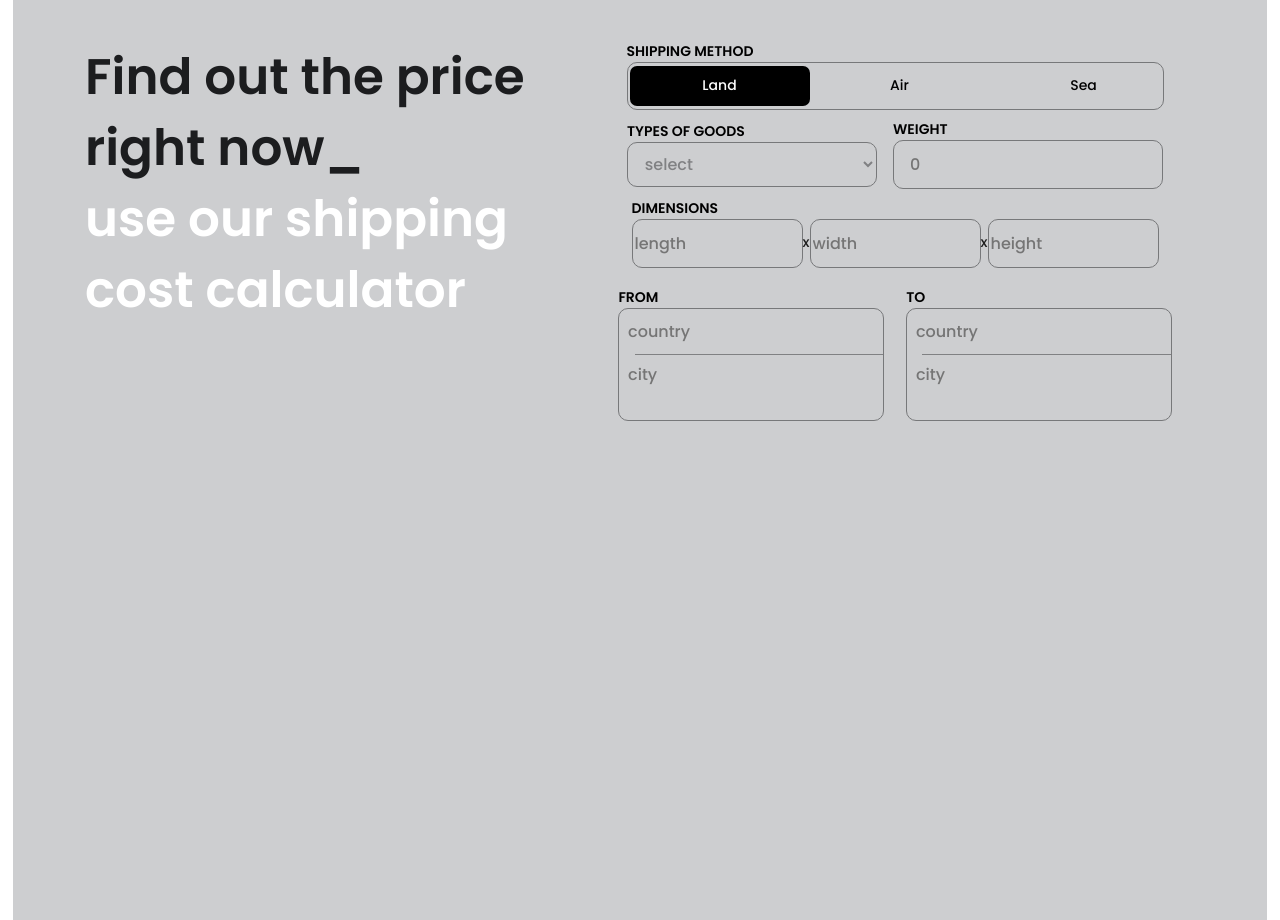
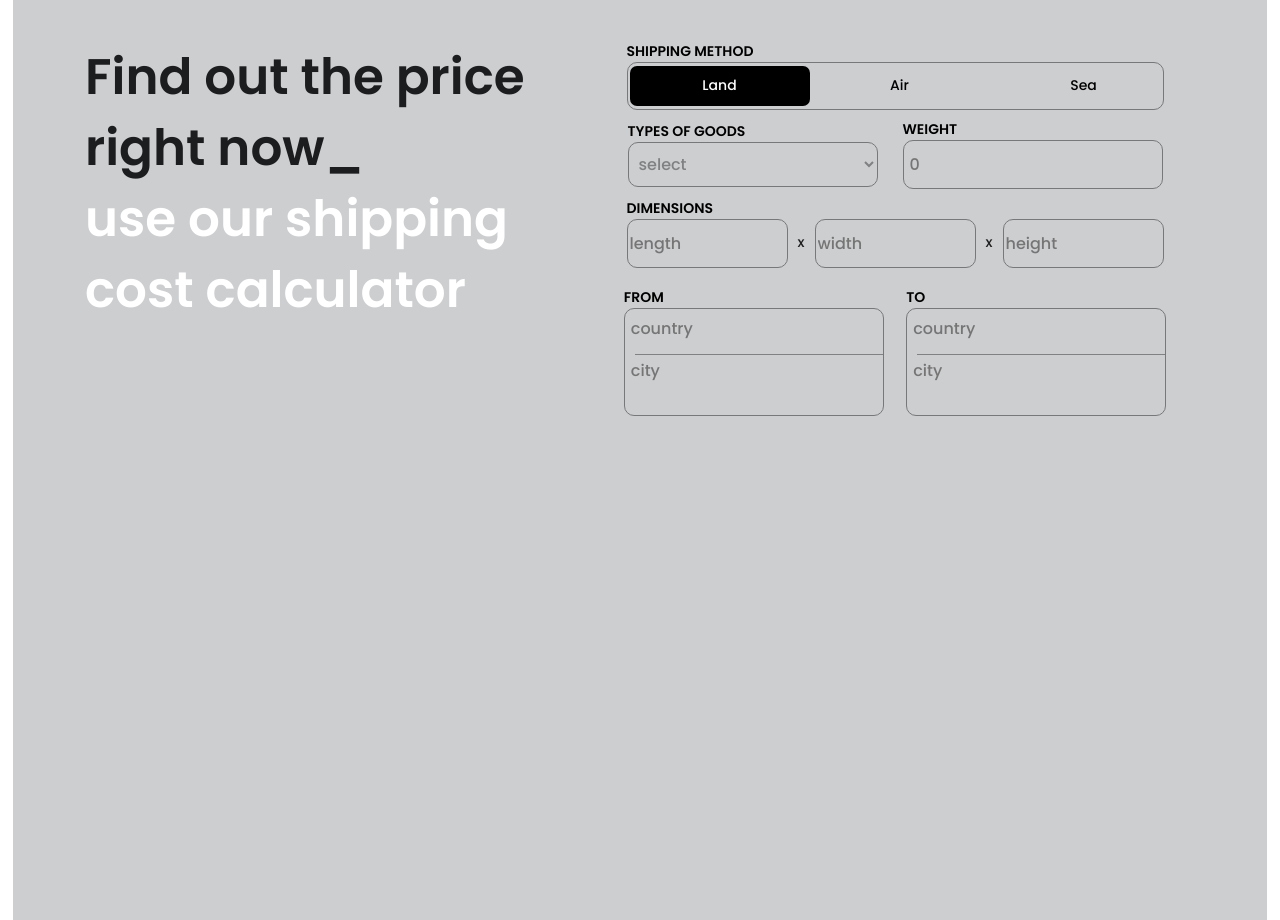
Before and after one commit to jovination/cargo-town, a plain HTML site: page index.html in a window 1280 px wide. Shown: the part 1700-2620 px from the top of the page. Drawn offline with Linux system fonts and the light colour scheme.

Commit message:
styling shipping -form

```diff
--- a/style/style.css
+++ b/style/style.css
@@ -287,7 +287,7 @@ header{
         flex-direction: row;
         align-items: center;
         justify-content: space-between;
-        gap: 16px;
+        gap: 25px;
 
       }
       .type-of-goods, .weight{
@@ -325,7 +325,7 @@ header{
         border: 1.2px solid #77787A;
         background: #CDCED0;
         outline: none;
-        padding-left: .8em;
+        padding-left: 6px;
 
       }
       .weight-input{
@@ -335,21 +335,23 @@ header{
         border-radius: 10px;
         border: 1.2px solid #77787A;
         background: none;
-        padding-left: 1em;
         color: #808183;
         font-family: Poppins;
         font-size: 16px;
         font-style: normal;
         font-weight: 500;
+        padding-left: 6px;
         line-height: 142.5%; /* 22.8px */
 
 
       }
       .dimensions-input{
+        width: 537px;
         display: flex;
         flex-direction: row;
-        justify-content: space-between;
+        justify-content: center;
         align-items: center;
+        gap: 10px;
 
       }
       .dimensions-label{
@@ -362,7 +364,7 @@ header{
          text-transform: uppercase;
       }
       .length, .width, .height{
-        width: 165px;
+        width: 155px;
         height: 45px;
         border-radius: 10px;
         border: 1.2px solid #77787A;
@@ -393,8 +395,8 @@ header{
     border: 1.2px solid #77787A;
     display: flex;
     flex-direction: column;
-    padding: .6em;
-    gap: 1em;
+    padding: 4px;
+    gap: 10px;
     position: relative;
     }
 
```
